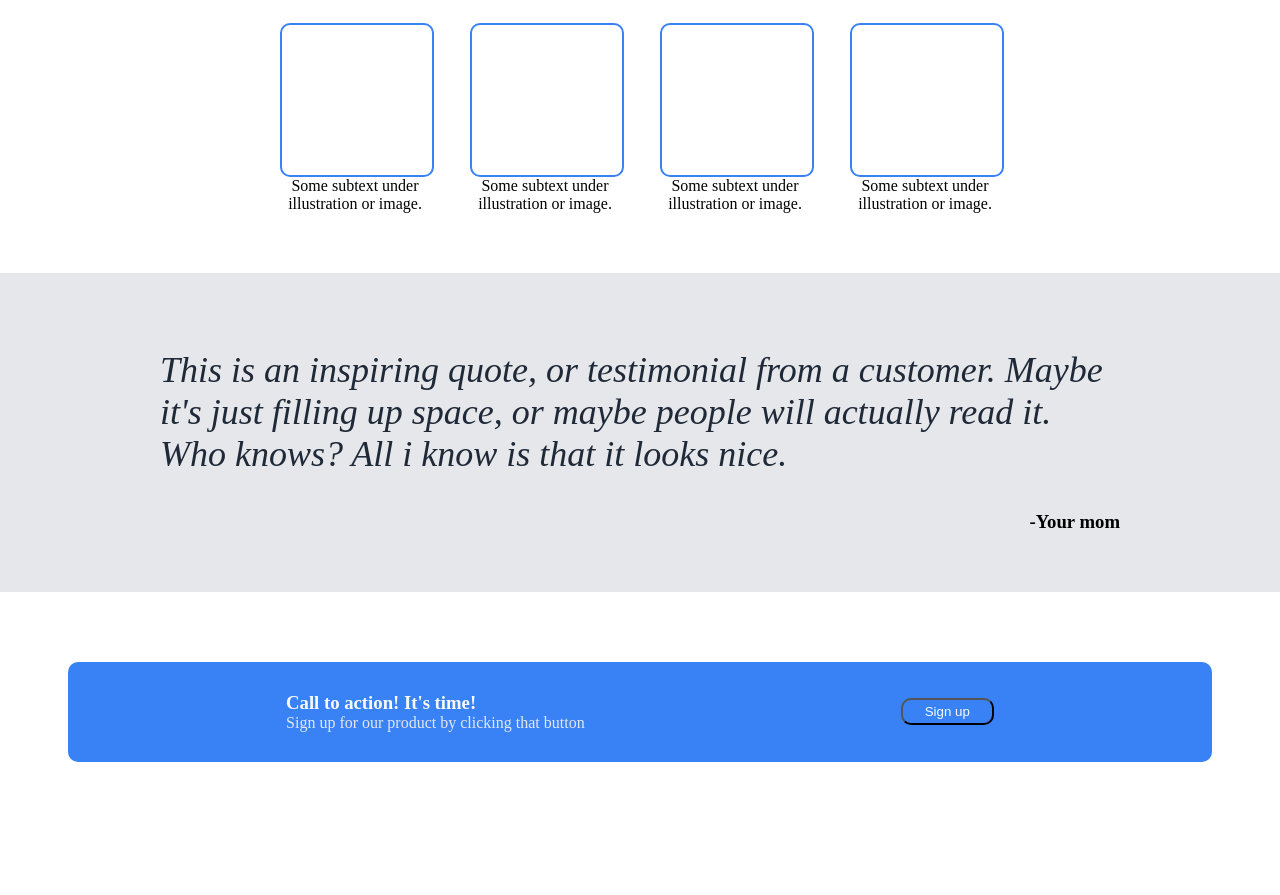
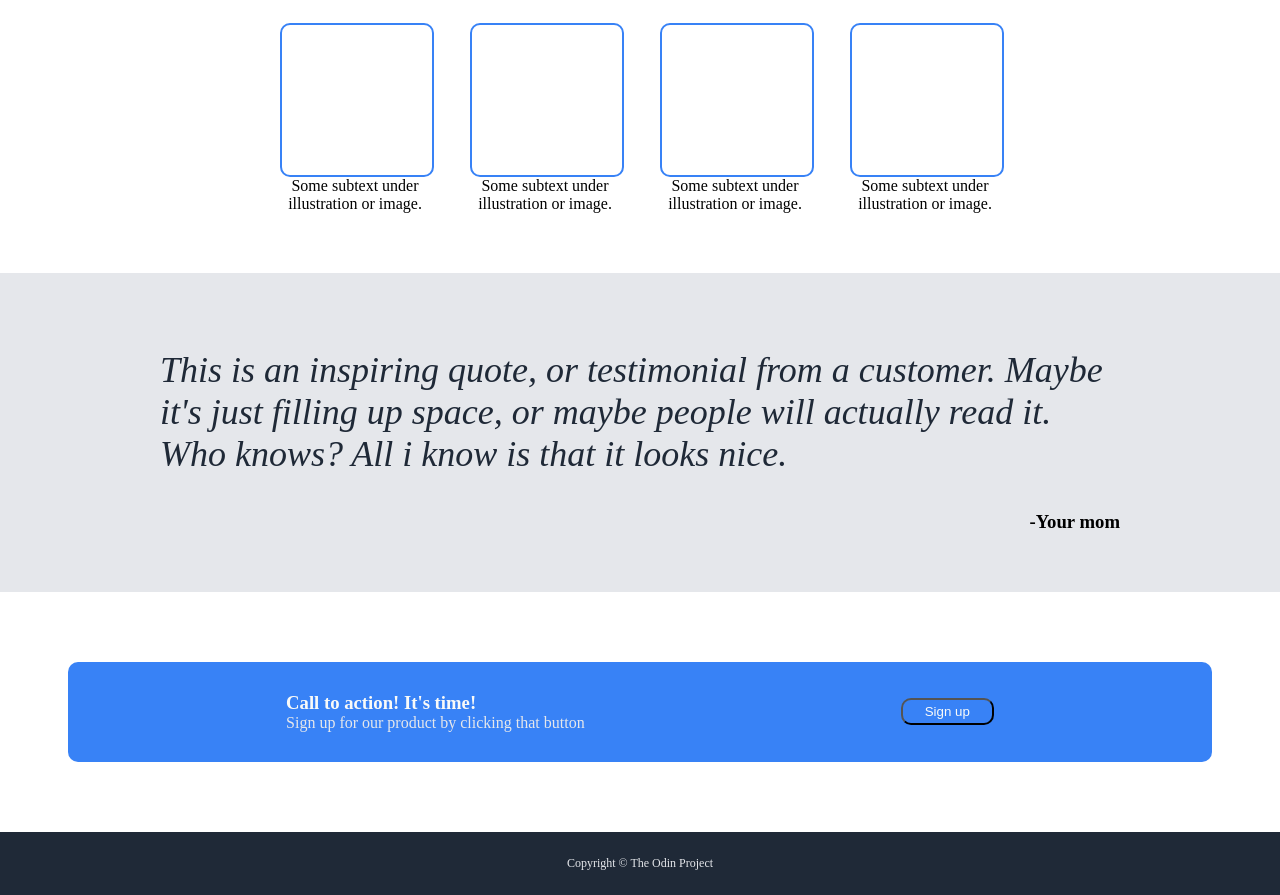
Before and after one commit to nvrfrg/landing_page, a plain HTML site: page index.html in a window 1280 px wide. Shown: the part 488-1383 px from the top of the page. Before the commit the page ends 1320 px from the top, so only its background shows below. Drawn offline with Linux system fonts and the light colour scheme.

Commit message:
Add footer

```diff
--- a/index.html
+++ b/index.html
@@ -75,5 +75,7 @@
         <div class="right"><button>Sign up</button></div>
       </div>
     </div>
+
+    <footer>Copyright &copy The Odin Project</footer>
   </body>
 </html>
--- a/style.css
+++ b/style.css
@@ -161,3 +161,12 @@ header ul {
   color: #F9FAF8;
   border-radius: 10px;
 }
+
+/* Footer */
+footer {
+  text-align: center;
+  padding: 24px;
+  background-color: #1F2937;
+  color: #E5E7EB;
+  font-size: 12px;
+}
```
